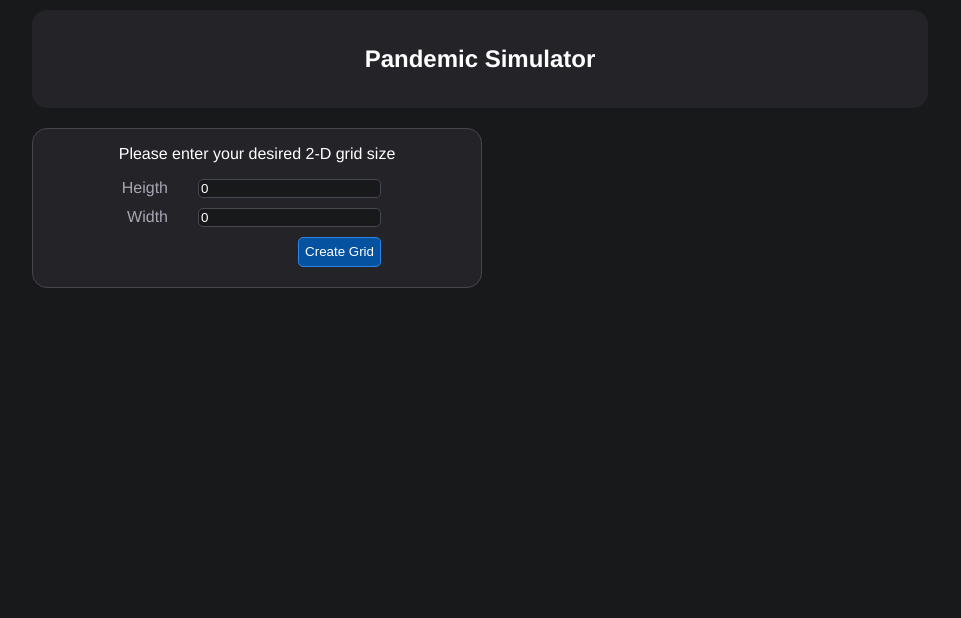
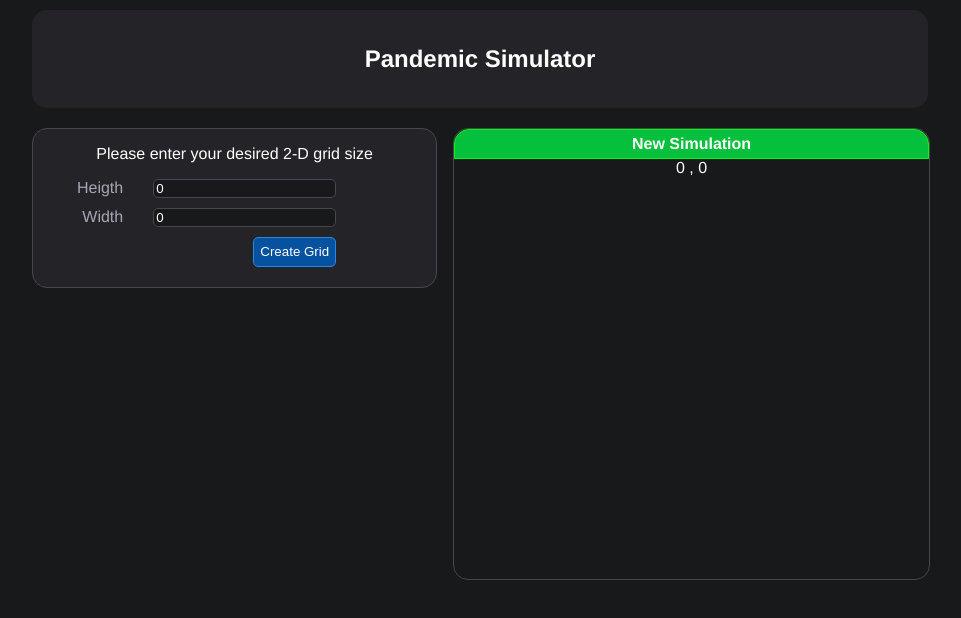
Before and after one commit to Josue0117/pandemic-simulator, a Vue app: page / in a window 1280 px wide. Shown: the top 618 px of the page, without its empty margins (160-1121 px from the left). Built offline with nearby package versions, Linux system fonts and the light colour scheme.

Commit message:
New component: Grid

```diff
--- a/src/App.vue
+++ b/src/App.vue
@@ -1,17 +1,32 @@
 <template>
   <div class="container">
     <tittle-bar tittle="Pandemic Simulator"></tittle-bar>
-    <grid-form tittle="Please enter your desired 2-D grid size"></grid-form>
+    <grid-form @create-new-grid="createCustomGrid" tittle="Please enter your desired 2-D grid size"></grid-form>
+    <grid :height="height" :width="width"></grid>
   </div>
 </template>
 
 <script>
 import TittleBar from './components/TittleBar.vue'
 import GridForm from './components/GridForm.vue'
+import Grid from './components/Grid.vue'
 
 export default {
   name: 'App',
-  components: { TittleBar , GridForm },
+  components: { TittleBar , GridForm , Grid },
+  data() {
+    return{
+      height: 0,
+      width:  0,
+    };
+  },
+  methods: {
+    createCustomGrid( inputHeight , inputWidth ) {
+      this.height = inputHeight;
+      this.width  = inputWidth;
+      console.log(this.height + " " + this.width);
+    }
+  },
 }
 </script>
 
--- /dev/null
+++ b/src/components/Grid.vue
@@ -0,0 +1,35 @@
+<template>
+    <div>
+        <header>New Simulation</header>
+        <section>
+            {{ height }} , {{ width }}
+        </section>
+    </div>
+</template>
+
+<script>
+export default {
+    props: [ 'height' , 'width'],
+
+}
+</script>
+
+<style scoped>
+    div{
+        position: absolute;
+        top: 127.81px;
+        width: 53%;
+        left: 47%;
+        height: 450px;
+        border-radius: 15px;
+        border: solid 1px #48464e;
+    }
+
+    header{
+        padding: 5px;
+        background: #05c03d;
+        border-radius:15px 15px 0px 0px;
+        border: solid 1px #00fa0c;
+        font-weight: bold;
+    }
+</style>
--- a/src/components/GridForm.vue
+++ b/src/components/GridForm.vue
@@ -2,7 +2,7 @@
     <section>
         <p>{{ tittle }}</p>
         <form @submit.prevent="createGrid">
-            <div class="form-control" :class="{invalid: invalidHeigth == true}">
+            <div class="form-control" :class="{invalid: invalidHeight == true}">
                 <label for="height">Heigth</label>
                 <input id="height" name="height" type="number" v-model="height" @change="validateHeight"/>
                 <p class="invalid" v-if="invalidHeigth">Invalid input, just integer and less than 100 allowed</p>
@@ -26,26 +26,31 @@ export default {
         return{
             height: 0,
             width: 0,
-            invalidHeigth: false,
+            invalidHeight: false,
             invalidWidth: false,
         };
     },
     methods: {
         createGrid() {
-            console.log('Height: '+ this.height + ', Width: ' + this.width);
-            this.height = 0;
-            this.width = 0;
+            if( this.height == 0 || this.width == 0 ){
+                alert('Height or width inputs empty!');
+            } else {
+                console.log('Height: '+ this.height + ', Width: ' + this.width);
+                this.$emit( 'create-new-grid' , this.height , this.width );
+                this.height = 0;
+                this.width  = 0;
+            }
         },
         validateHeight() {
-            if( this.height > 100 || !(this.height%1 == 0) || this.height <= 0 ) {
-                this.invalidHeigth = true;
+            if( this.height > 100 || !(this.height%1 == 0) || this.height < 0 ) {
+                this.invalidHeight = true;
                 this.height = 0;
             } else {
-                this.invalidHeigth = false;
+                this.invalidHeight = false;
             }
         },
         validateWidth() {
-            if( this.width > 100 || !(this.width%1 == 0) || this.width <= 0 ) {
+            if( this.width > 100 || !(this.width%1 == 0) || this.width < 0 ) {
                 this.invalidWidth = true;
                 this.width = 0;
             } else {
@@ -58,7 +63,7 @@ export default {
 
 <style scoped>
     section{
-        width: 50%;
+        width: 45%;
         left: 15%;
         margin-top: 20px;
         border-radius: 15px;
```
